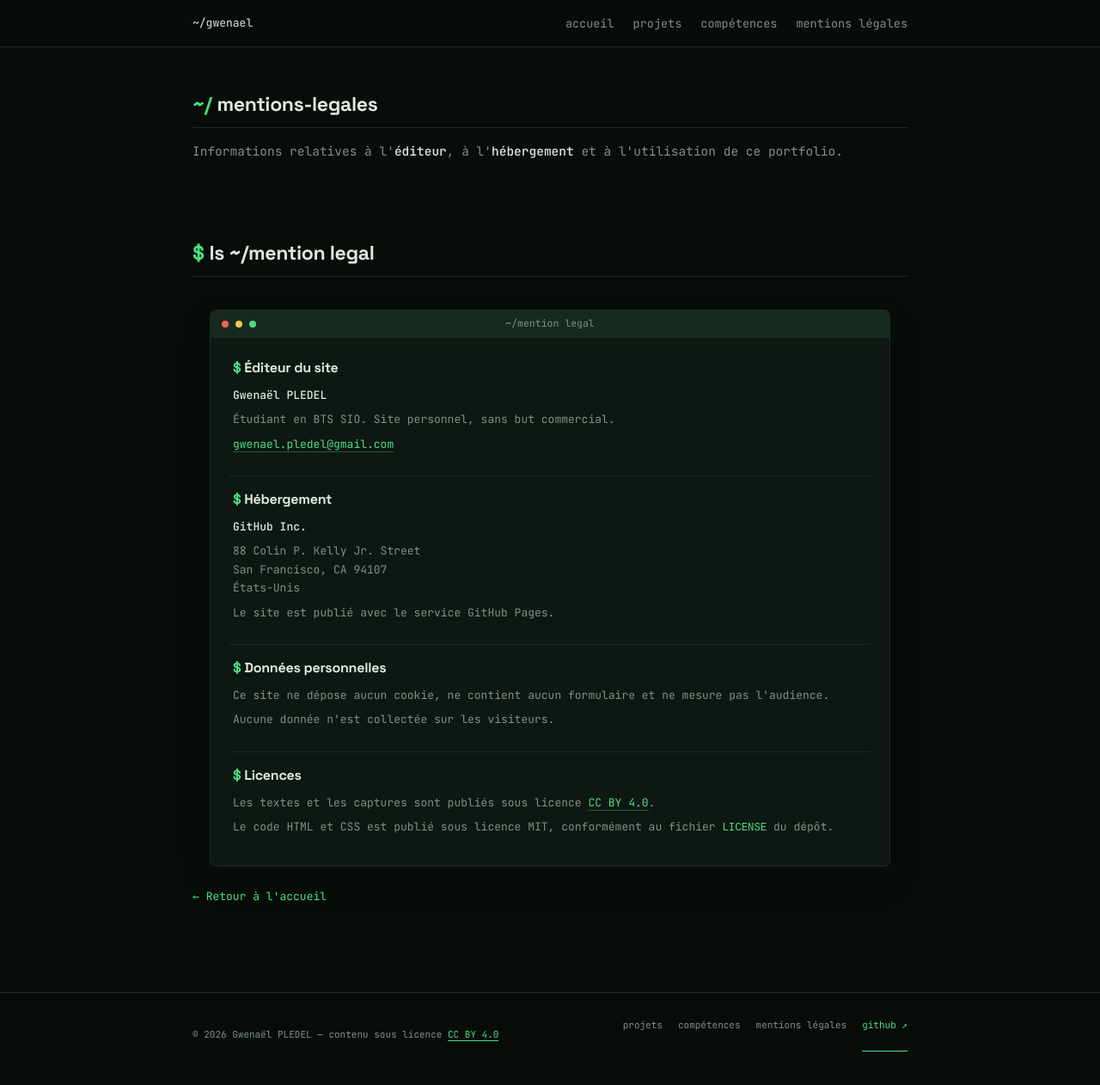
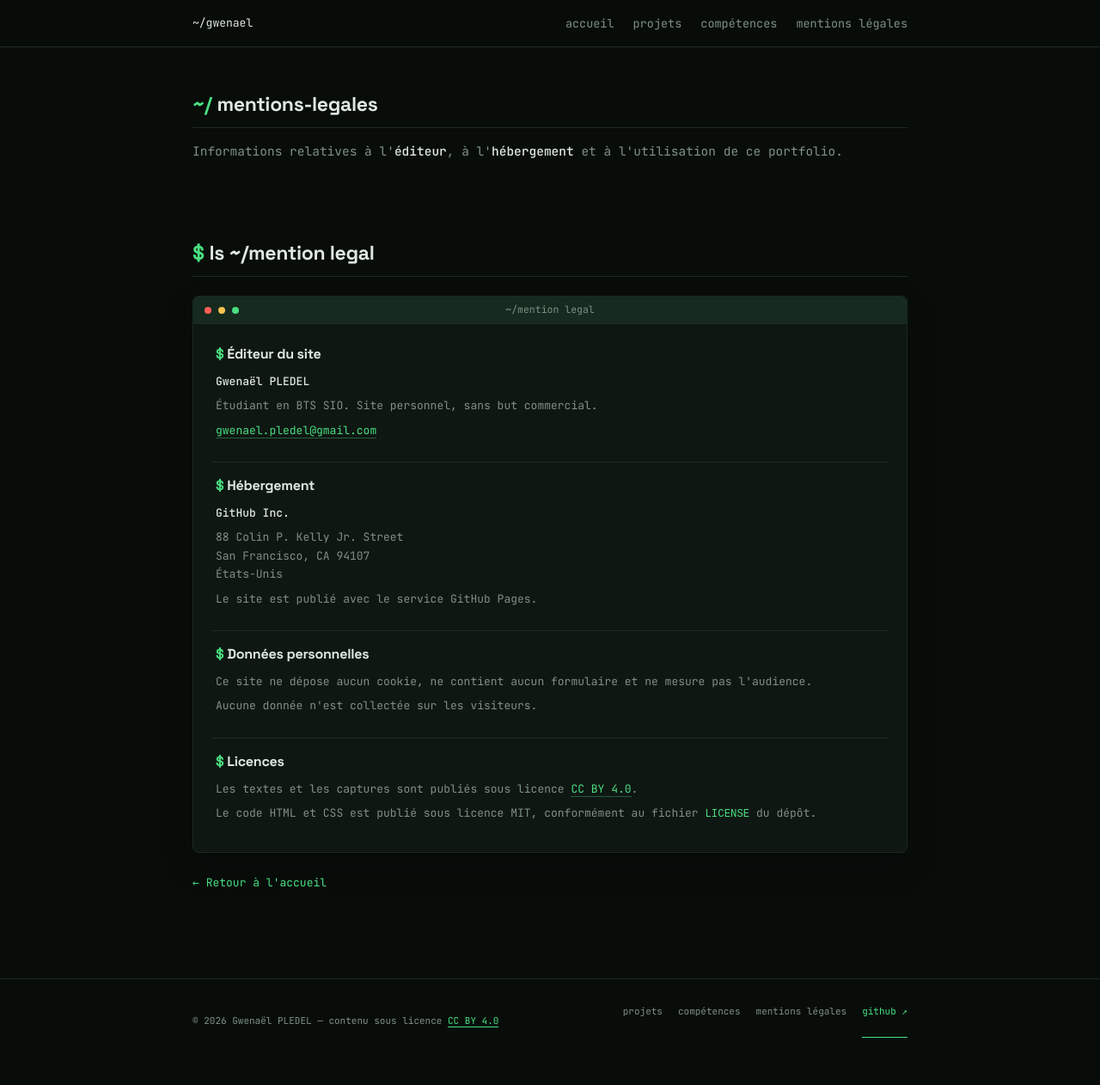
Before and after one commit to vzsca/Portfolio-Gwenael, a Jekyll site: the page built from mentions-legales.md, in a window 1280 px wide and 1263 px high. Shown: the whole window at 86% size. Built offline with Jekyll 4.4.1, drawn with Linux system fonts in a browser that asks for light colours.

Commit message:
Align legal terminal styling with project terminals

```diff
--- a/css/style.css
+++ b/css/style.css
@@ -138,7 +138,6 @@ main > article img { display: block; max-width: 100%; height: auto; border: 1px
 .legal-terminal { width: 100%; max-width: none; margin: 0; box-shadow: 0 16px 40px rgba(0,0,0,.18); }
 .legal-page-heading h1 { font: 700 clamp(31px, 4vw, 43px)/1.2 var(--display); letter-spacing: -.025em; margin: 12px 0; }
 .legal-page-heading > p:last-child { color: var(--muted); font-size: 14.5px; line-height: 1.85; margin: 0; }
-.legal-terminal { width: calc(100% - 40px); max-width: 832px; margin: 38px auto 0; box-shadow: 0 16px 40px rgba(0,0,0,.18); }
 .legal-grid { display: block; margin: 0; padding: 8px 22px; }
 .legal-card { min-width: 0; padding: 17px 4px 19px; border-bottom: 1px solid var(--line); }
 .legal-card:last-child { border-bottom: 0; }
```
